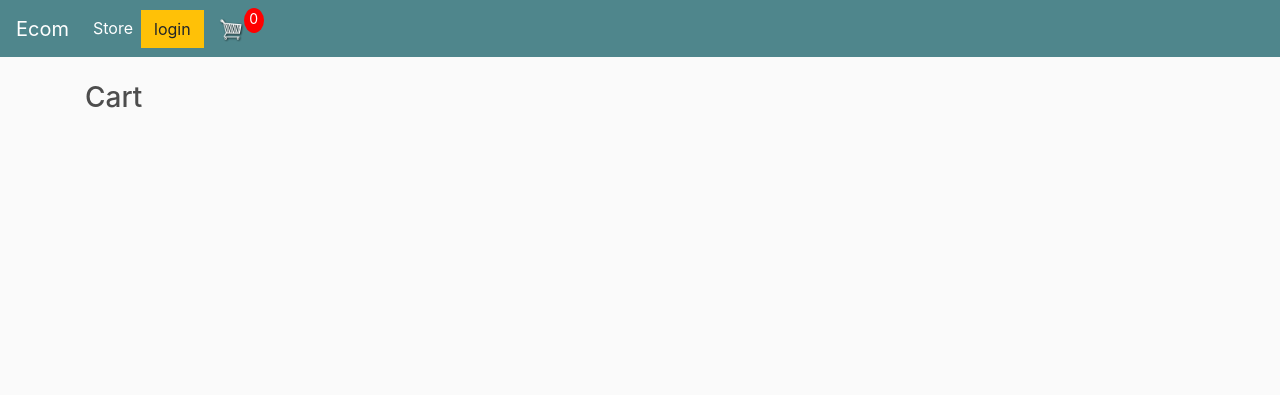
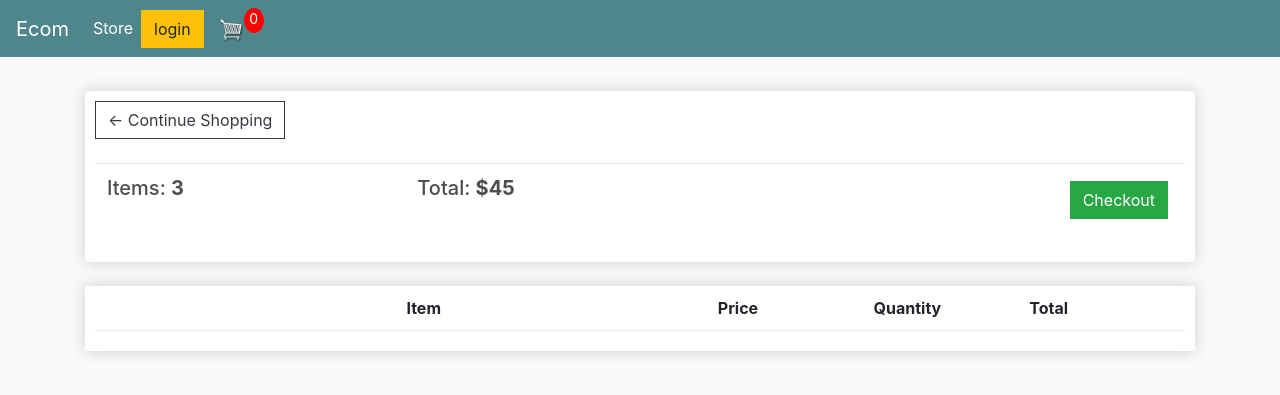
Before and after one commit to JamesMusyoka/Ecommerce, a Django app: page /cart/ in a window 1280 px wide. Shown: the top 395 px of the page. Run offline with Django 3.2, Linux system fonts and the light colour scheme; lists and menus that the app fills with data are empty; some libraries are stand-ins or nearby versions.

Commit message:
Added some codes

```diff
--- a/store/templates/store/cart.html
+++ b/store/templates/store/cart.html
@@ -1,6 +1,33 @@
 {% extends 'store/main.html' %}
 {% load static %}
 {% block content %}
-<h3>Cart</h3>
+<div class="row">
+    <div class="col-lg-12">
+        <div class="box-element">
+            <a  class="btn btn-outline-dark" href="{% url 'store'%}">&#x2190; Continue Shopping</a>
+            <br>
+            <br>
 
+            <table class="table">
+                <tr>
+                    <th><h5>Items: <strong>3</strong></h5></th>
+                    <th><h5>Total: <strong>$45</strong></h5></th>
+                    <th>
+                        <a style="float:right; margin: 5px;" class="btn btn-success" href="{% url 'checkout' %}">Checkout</a>
+                    </th>
+                </tr>
+            </table>
+        </div>
+        <br>
+        <div class="box-element">
+            <div class="cart-row">
+                <div style="flex: 2;"></div>
+                <div style="flex: 2;"><strong>Item</strong></div>
+                <div style="flex: 1;"><strong>Price</strong></div>
+                <div style="flex: 1;"><strong>Quantity</strong></div>
+                <div style="flex: 1;"><strong>Total</strong></div>
+            </div>
+        </div>
+    </div>
+</div>
 {% endblock content %}
```
